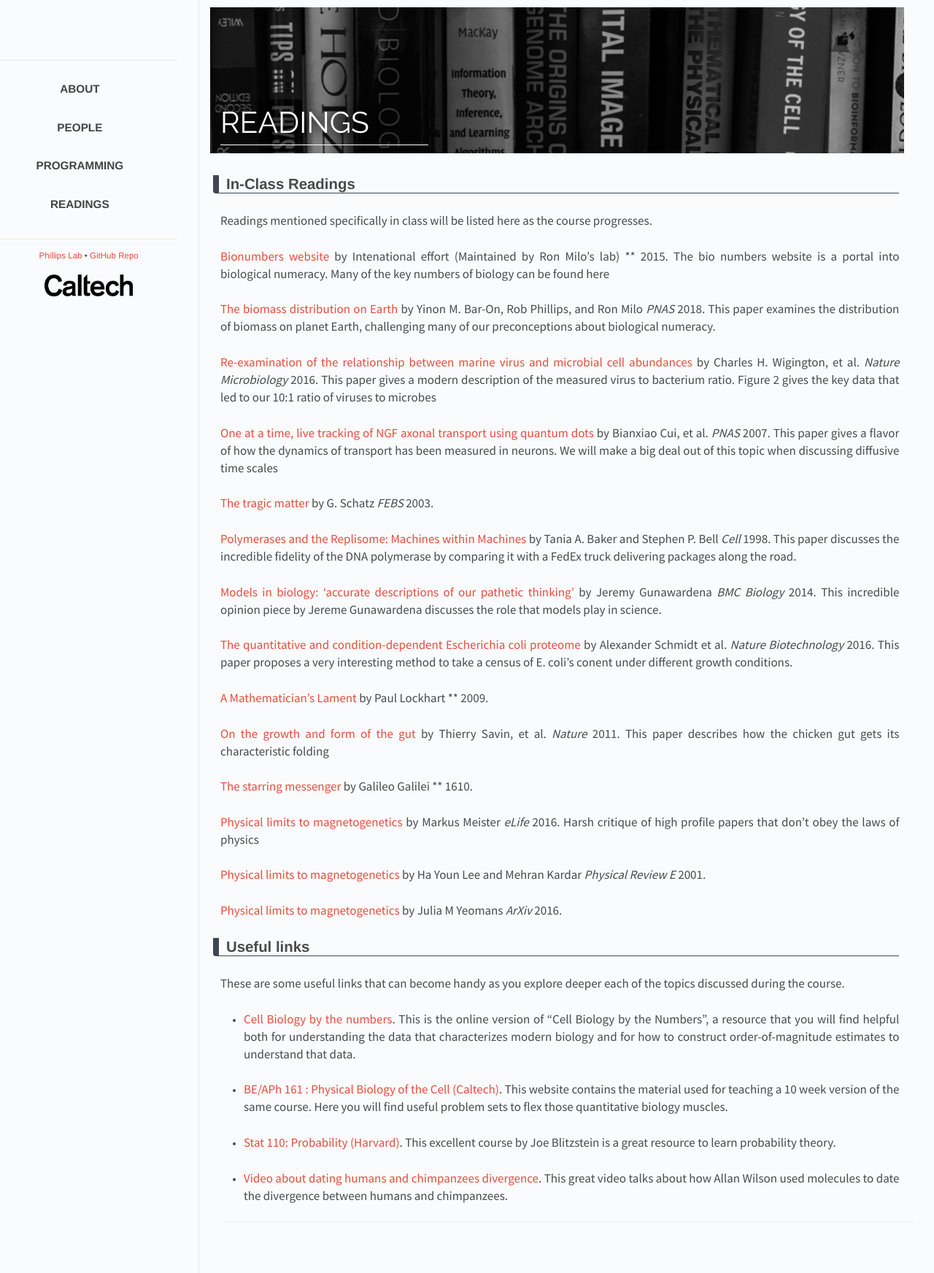
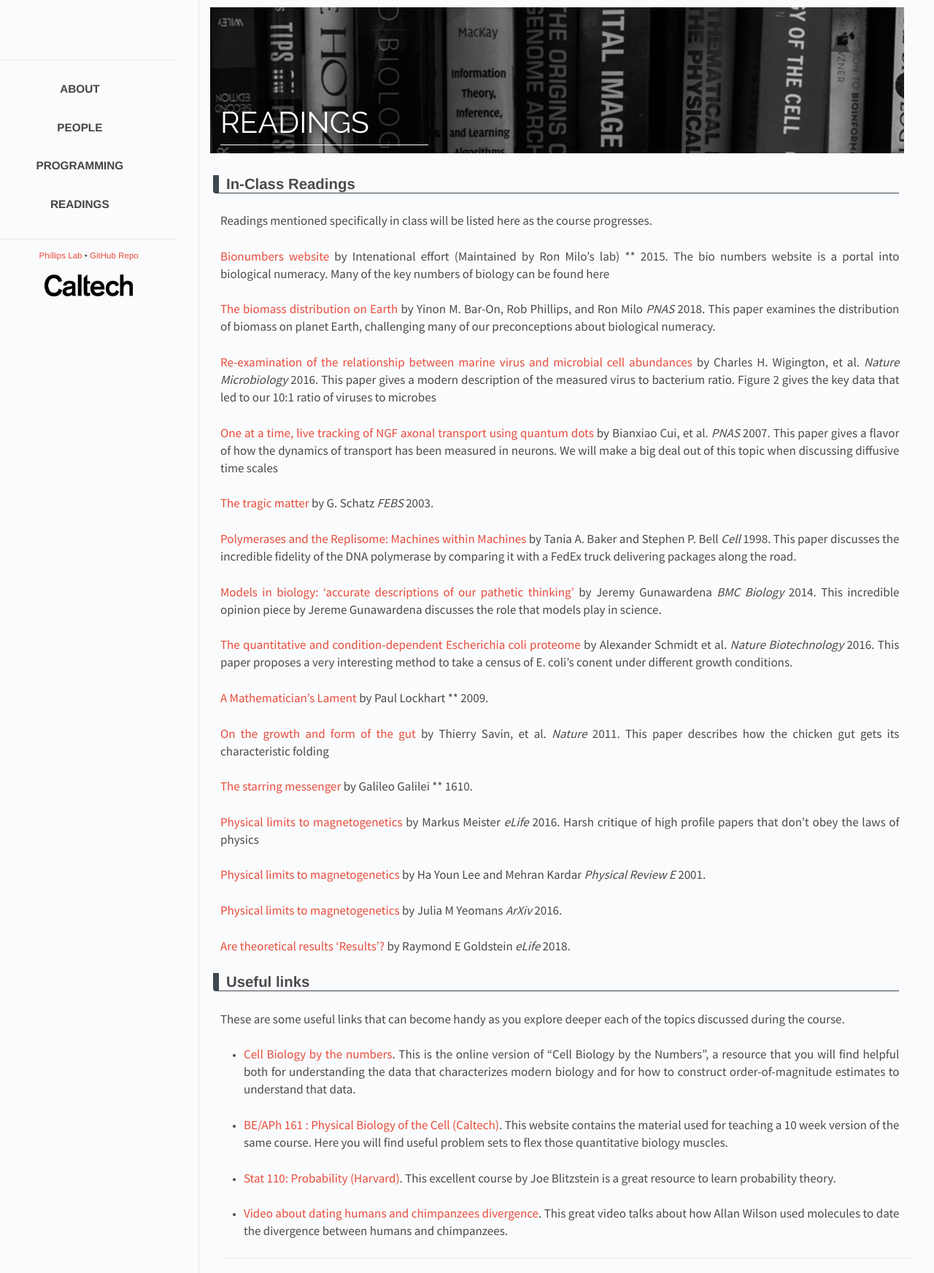
Before and after one commit to RPGroup-PBoC/ncbs_pboc, a Jekyll site: the page built from _posts/2017-01-24-readings.md, in a window 1280 px wide. Shown: the whole page at 73% size. Built offline with Jekyll 4.4.1, drawn with Linux system fonts in a browser that asks for light colours.

Commit message:
add are theoretical results results

```diff
--- a/_data/papers.yaml
+++ b/_data/papers.yaml
@@ -89,6 +89,12 @@
   year: 2016
   link: "https://arxiv.org/abs/1603.00194"
 
+- title: "Are theoretical results 'Results'?"
+  author: Raymond E Goldstein
+  journal: eLife
+  year: 2018
+  link: "https://elifesciences.org/articles/40018"
+
 # - title: "Models in Biology: Accurate Descriptions of Our Pathetic Thinking"
 #   author: Jeremy Gunawardena
 #   journal: BMC Biology
```
